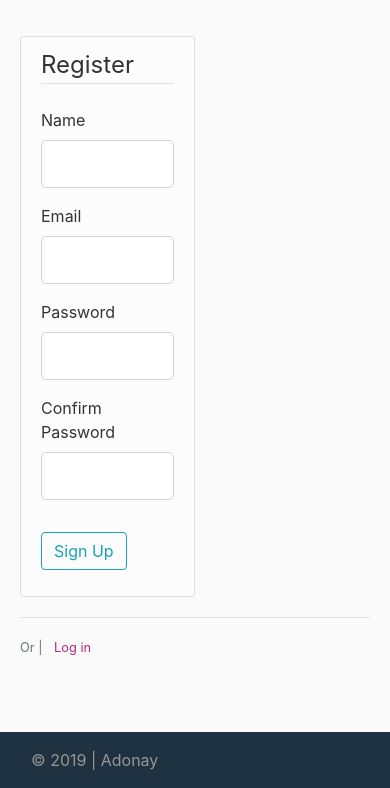
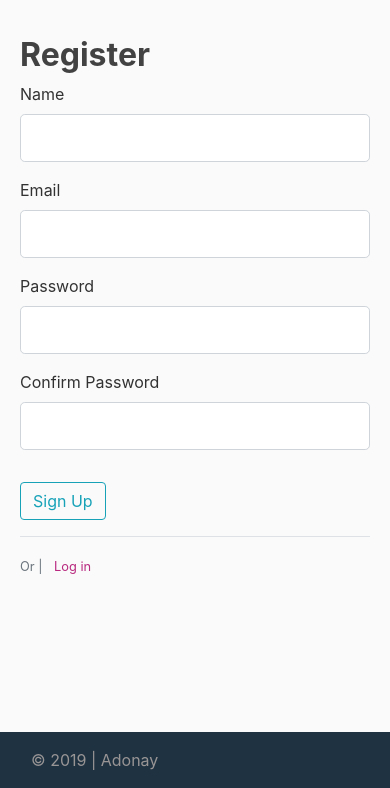
Before and after one commit to adonayab/python_proj1_manager_app, a Flask app: page /signup in a window 390 px wide. Shown: the part 56-844 px from the top of the page. Run offline with Flask 2, Linux system fonts and the light colour scheme; some libraries are stand-ins or nearby versions.

Commit message:
Made the login and register pages responsive

```diff
--- a/static/css/style_BS.css
+++ b/static/css/style_BS.css
@@ -86,12 +86,3 @@ a:hover {
 .th-e {
   background-color: #e0e0e0;
 }
-
-.bg-loginout {
-  background: #fdfcfc;
-  padding: 10px 20px;
-  border: 1px solid #dddddd;
-  border-radius: 3px;
-  margin-bottom: 20px;
-  width: 50%;
-}
--- a/templates/signup.html
+++ b/templates/signup.html
@@ -2,61 +2,62 @@
 {% block content %}
 <div class="bg-loginout">
   <form action="" method="post">
-    {{ form.hidden_tag() }} <!-- This is to protect from form forgery-->
+    {{ form.hidden_tag() }}
+    <!-- This is to protect from form forgery-->
     <fieldset class="form-group">
-      <legend class="border-bottom mb-4">Register</legend>
+      <h2>Register</h2>
       <div class="form-group">
         {{ form.name.label(class="form-control-label") }}
 
         {% if form.name.errors %}
-        {{ form.name(class="form-control form-control-lg is-invalid") }}
+        {{ form.name(class="form-control form-control-lg is-invalid col-12 col-sm-8 col-md-6") }}
         <div class="invalid-feedback">
           {% for error in form.name.errors %}
           <span>{{ error }}</span>
           {% endfor %}
         </div>
         {% else %}
-          {{ form.name(class="form-control form-control-lg") }}
+        {{ form.name(class="form-control form-control-lg col-12 col-sm-8 col-md-6") }}
         {% endif %}
 
       </div>
       <div class="form-group">
         {{ form.email.label(class="form-control-label") }}
         {% if form.email.errors %}
-        {{ form.email(class="form-control form-control-lg is-invalid") }}
+        {{ form.email(class="form-control form-control-lg is-invalid col-12 col-sm-8 col-md-6") }}
         <div class="invalid-feedback">
           {% for error in form.email.errors %}
           <span>{{ error }}</span>
           {% endfor %}
         </div>
         {% else %}
-        {{ form.email(class="form-control form-control-lg") }}
+        {{ form.email(class="form-control form-control-lg col-12 col-sm-8 col-md-6") }}
         {% endif %}
       </div>
       <div class="form-group">
         {{ form.password.label(class="form-control-label") }}
         {% if form.password.errors %}
-        {{ form.password(class="form-control form-control-lg is-invalid") }}
+        {{ form.password(class="form-control form-control-lg is-invalid col-12 col-sm-8 col-md-6") }}
         <div class="invalid-feedback">
           {% for error in form.password.errors %}
           <span>{{ error }}</span>
           {% endfor %}
         </div>
         {% else %}
-        {{ form.password(class="form-control form-control-lg") }}
+        {{ form.password(class="form-control form-control-lg col-12 col-sm-8 col-md-6") }}
         {% endif %}
       </div>
       <div class="form-group">
         {{ form.confirm_password.label(class="form-control-label") }}
         {% if form.confirm_password.errors %}
-        {{ form.confirm_password(class="form-control form-control-lg is-invalid") }}
+        {{ form.confirm_password(class="form-control form-control-lg is-invalid col-12 col-sm-8 col-md-6") }}
         <div class="invalid-feedback">
           {% for error in form.confirm_password.errors %}
           <span>{{ error }}</span>
           {% endfor %}
         </div>
         {% else %}
-        {{ form.confirm_password(class="form-control form-control-lg") }}
+        {{ form.confirm_password(class="form-control form-control-lg col-12 col-sm-8 col-md-6") }}
         {% endif %}
       </div>
     </fieldset>
--- a/users/routes.py
+++ b/users/routes.py
@@ -25,7 +25,7 @@ def logout():
 @users.route('/login', methods=['POST', 'GET'])
 def login():
     if 'email' in session:
-        return redirect('/messsages')
+        return redirect('/messages')
     form = LoginForm()
     if form.validate_on_submit():
         user = User.query.filter_by(email=form.email.data).first()
```
Also changed, not shown: templates/login.html (+5 -7 lines).
